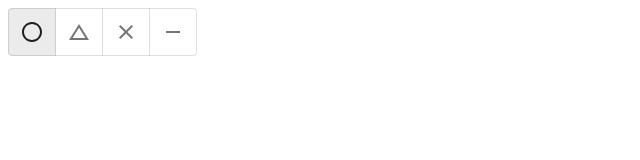
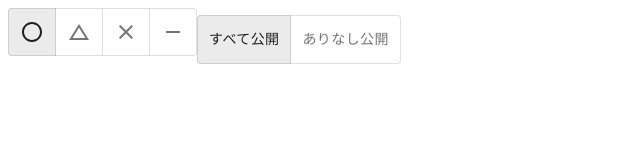
Before and after one commit to rf-castle/calander-shared, a Gatsby site in the folder front/: page /debug/statusButtonPage in a window 1280 px wide. Shown: the whole page, without its empty margins (0-640 px from the left). Built offline with nearby package versions, Linux system fonts and the light colour scheme; Gatsby itself is replaced by a stand-in of ours.

Commit message:
publictyButtonをついか

```diff
--- /dev/null
+++ b/front/src/components/publicityButton.tsx
@@ -0,0 +1,37 @@
+import { ToggleButton, ToggleButtonGroup} from '@mui/material';
+import React from 'react';
+
+export type Publicity = 'all' | 'existOnly'
+export type statusButtonProps = {
+  status: Publicity,
+  setStatus: (status: Publicity) => any
+}
+const statusButtons = (props: statusButtonProps) => {
+  const {status, setStatus} = props;
+  const handleAlignment = (
+      event: React.MouseEvent<HTMLElement>,
+      newAlignment: Publicity,
+  ) => {
+    if(newAlignment !== null){
+      setStatus(newAlignment);
+    }
+  };
+  return (
+      <ToggleButtonGroup
+          value={status}
+          exclusive
+          onChange={handleAlignment}
+          aria-label="text alignment"
+      >
+        <ToggleButton value='all'>
+          すべて公開
+        </ToggleButton>
+        <ToggleButton value='existOnly'>
+          ありなし公開
+        </ToggleButton>
+      </ToggleButtonGroup>
+
+  )
+}
+
+export default statusButtons
--- a/front/src/components/statusButtons.tsx
+++ b/front/src/components/statusButtons.tsx
@@ -5,20 +5,24 @@ import ChangeHistoryIcon from '@mui/icons-material/ChangeHistory';
 import ClearIcon from '@mui/icons-material/Clear';
 import RemoveIcon from '@mui/icons-material/Remove';
 
-const statusButtons = () => {
-  const [value, setValue] = React.useState<string>('ok');
-
+export type Status = 'ok' | 'soso' | 'ng' | 'ignore'
+export type statusButtonProps = {
+  status: Status
+  setStatus: (status: Status) => any
+}
+const statusButtons = (props: statusButtonProps) => {
+  const {status, setStatus} = props;
   const handleAlignment = (
       event: React.MouseEvent<HTMLElement>,
-      newAlignment: string | null,
+      newAlignment: Status,
   ) => {
     if(newAlignment !== null){
-      setValue(newAlignment);
+      setStatus(newAlignment);
     }
   };
   return (
       <ToggleButtonGroup
-          value={value}
+          value={status}
           exclusive
           onChange={handleAlignment}
           aria-label="text alignment"
--- a/front/src/pages/debug/statusButtonPage.tsx
+++ b/front/src/pages/debug/statusButtonPage.tsx
@@ -1,9 +1,16 @@
-import React from "react"
-import StatusButtons from '../../components/statusButtons';
+import React, {useState} from 'react'
+import StatusButtons, {Status} from '../../components/statusButtons';
+import PublicityButton, {Publicity} from '../../components/publicityButton';
 
 const testPage = () => {
+  const [status, setStatus] = useState<Status>('ok');
+  const [publicity, setPublicity] = useState<Publicity>('all');
+  console.log(`status: ${status} publicity: ${publicity}`)
   return (
-      <StatusButtons/>
+      <div>
+        <StatusButtons status={status} setStatus={setStatus}/>
+        <PublicityButton status={publicity} setStatus={setPublicity}/>
+      </div>
   )
 }
 
```
